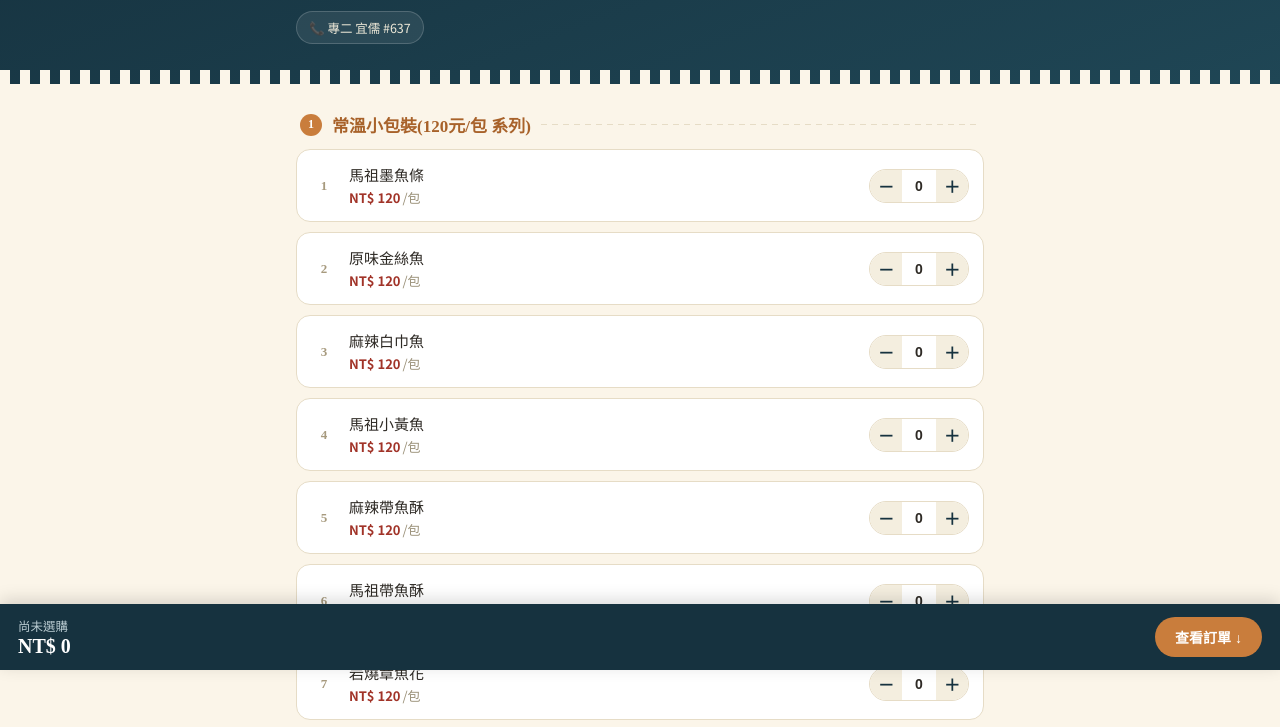
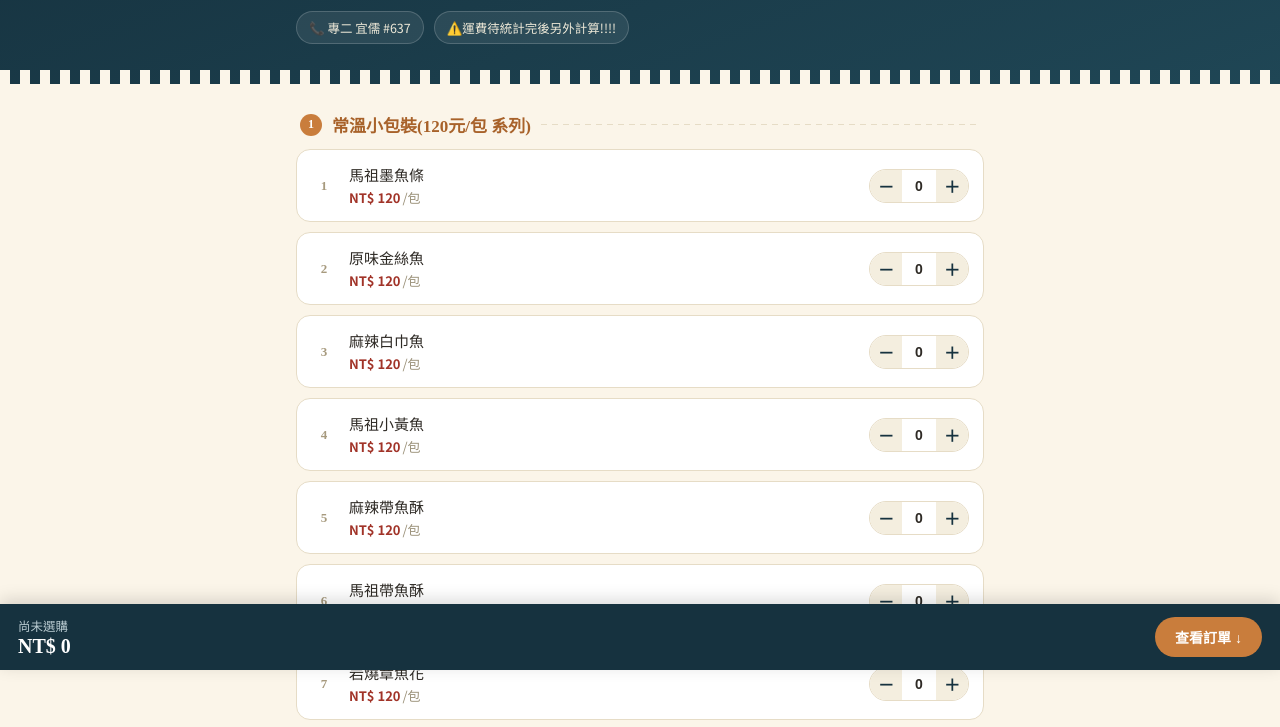
Before and after one commit to linyj21/BUY, a plain HTML site: page index.html in a window 1280 px wide. Shown: the part 130-857 px from the top of the page. Drawn offline with Linux system fonts and the light colour scheme.

Commit message:
Update index.html

```diff
--- a/index.html
+++ b/index.html
@@ -303,7 +303,7 @@
       <p class="sub">馬祖南竿鄉津沙村64號 ・ 全品項共 35 款漁產乾貨,勾選數量後自動計算金額</p>
       <div class="contact-row">
         <span class="pill">📞 專二 宜儒 #637 </span>
-
+        <span class="pill">⚠️運費待統計完後另外計算!!!! </span>
       </div>
     </div>
   </div>
```
